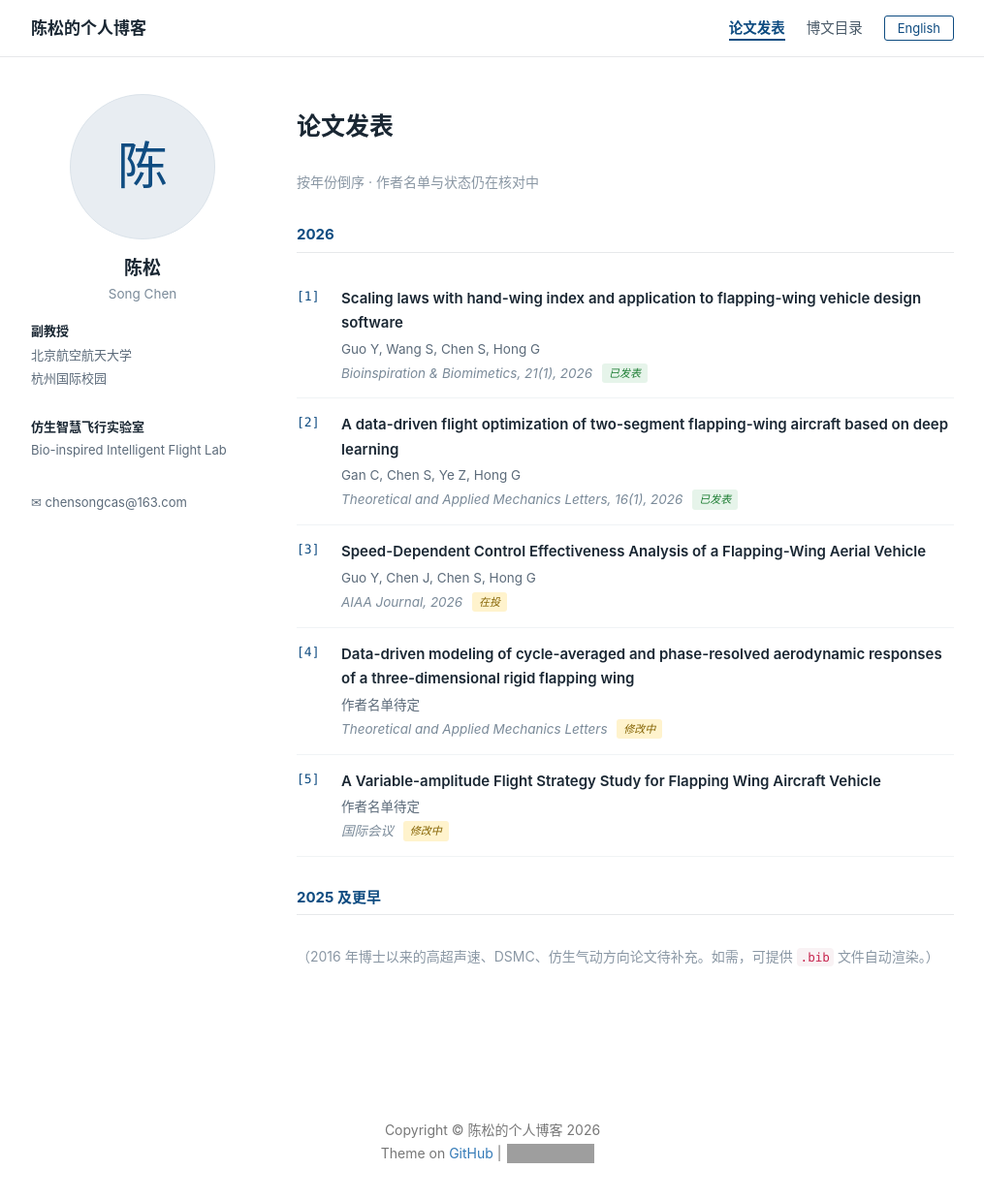
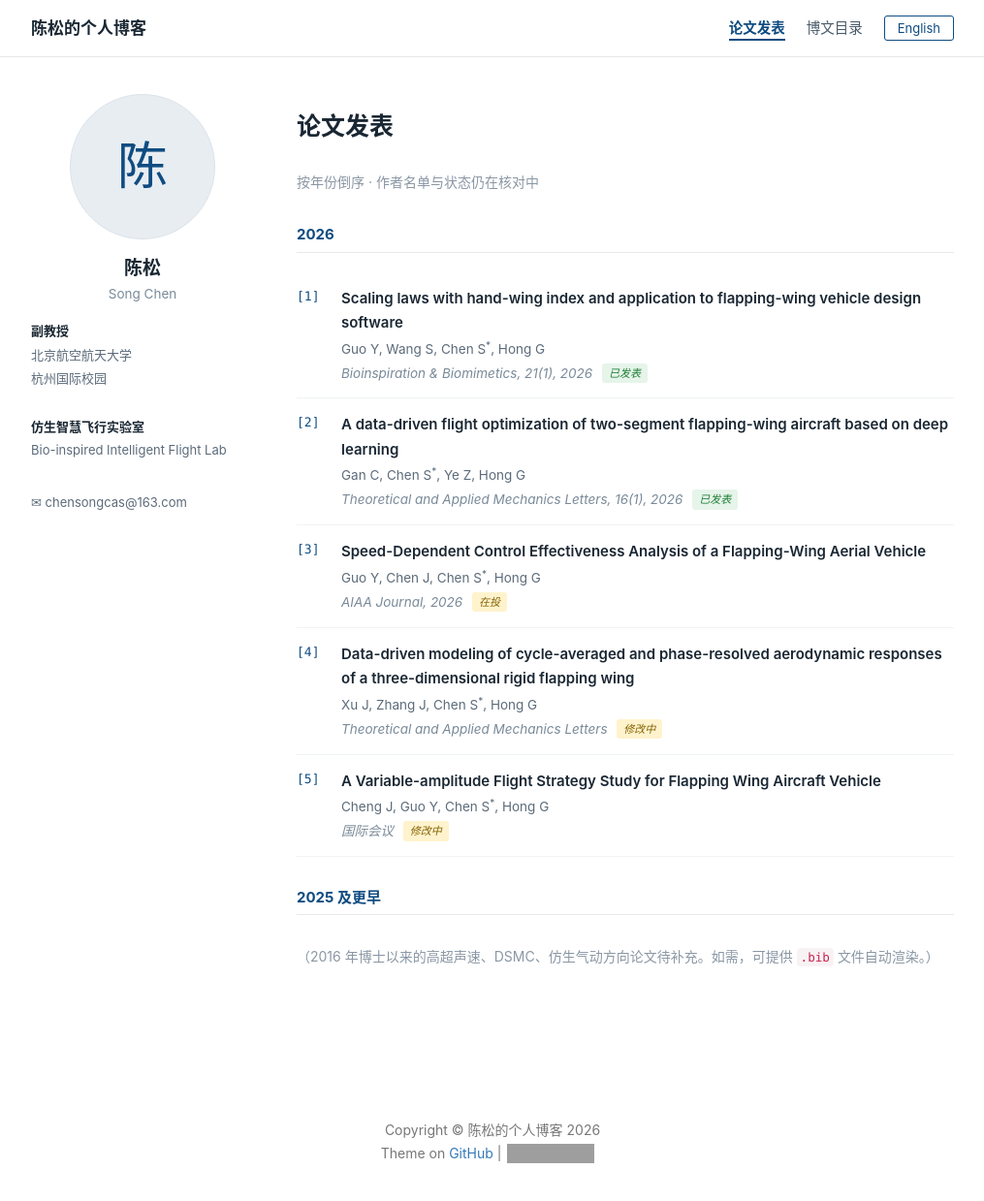
Before and after one commit to chensong212/chensong212.github.io, a Jekyll site: the page built from publications.md, in a window 1280 px wide and 1294 px high. Shown: the top 1239 px of the window at 97% size, without its empty margins (132-1147 px from the left). Built offline with Jekyll 4.4.1, drawn with Linux system fonts in a browser that asks for light colours; nearby versions of some CDN libraries; comment, search, counter and statistics services are not loaded; grey boxes are pictures that could not be loaded.

Commit message:
Update all publication author lists with corresponding author marks

```diff
--- a/publications.md
+++ b/publications.md
@@ -14,7 +14,7 @@ title: 论文发表
   <div class="academic-pub-num">[1]</div>
   <div>
     <div class="academic-pub-title">Scaling laws with hand-wing index and application to flapping-wing vehicle design software</div>
-    <div class="academic-pub-authors">Guo Y, Wang S, Chen S, Hong G</div>
+    <div class="academic-pub-authors">Guo Y, Wang S, Chen S<sup>*</sup>, Hong G</div>
     <div class="academic-pub-venue">Bioinspiration &amp; Biomimetics, 21(1), 2026 <span class="pub-tag pub-tag-ok">已发表</span></div>
   </div>
 </div>
@@ -23,7 +23,7 @@ title: 论文发表
   <div class="academic-pub-num">[2]</div>
   <div>
     <div class="academic-pub-title">A data-driven flight optimization of two-segment flapping-wing aircraft based on deep learning</div>
-    <div class="academic-pub-authors">Gan C, Chen S, Ye Z, Hong G</div>
+    <div class="academic-pub-authors">Gan C, Chen S<sup>*</sup>, Ye Z, Hong G</div>
     <div class="academic-pub-venue">Theoretical and Applied Mechanics Letters, 16(1), 2026 <span class="pub-tag pub-tag-ok">已发表</span></div>
   </div>
 </div>
@@ -32,7 +32,7 @@ title: 论文发表
   <div class="academic-pub-num">[3]</div>
   <div>
     <div class="academic-pub-title">Speed-Dependent Control Effectiveness Analysis of a Flapping-Wing Aerial Vehicle</div>
-    <div class="academic-pub-authors">Guo Y, Chen J, Chen S, Hong G</div>
+    <div class="academic-pub-authors">Guo Y, Chen J, Chen S<sup>*</sup>, Hong G</div>
     <div class="academic-pub-venue">AIAA Journal, 2026 <span class="pub-tag pub-tag-sub">在投</span></div>
   </div>
 </div>
@@ -41,7 +41,7 @@ title: 论文发表
   <div class="academic-pub-num">[4]</div>
   <div>
     <div class="academic-pub-title">Data-driven modeling of cycle-averaged and phase-resolved aerodynamic responses of a three-dimensional rigid flapping wing</div>
-    <div class="academic-pub-authors">作者名单待定</div>
+    <div class="academic-pub-authors">Xu J, Zhang J, Chen S<sup>*</sup>, Hong G</div>
     <div class="academic-pub-venue">Theoretical and Applied Mechanics Letters <span class="pub-tag pub-tag-sub">修改中</span></div>
   </div>
 </div>
@@ -50,7 +50,7 @@ title: 论文发表
   <div class="academic-pub-num">[5]</div>
   <div>
     <div class="academic-pub-title">A Variable-amplitude Flight Strategy Study for Flapping Wing Aircraft Vehicle</div>
-    <div class="academic-pub-authors">作者名单待定</div>
+    <div class="academic-pub-authors">Cheng J, Guo Y, Chen S<sup>*</sup>, Hong G</div>
     <div class="academic-pub-venue">国际会议 <span class="pub-tag pub-tag-sub">修改中</span></div>
   </div>
 </div>
```
